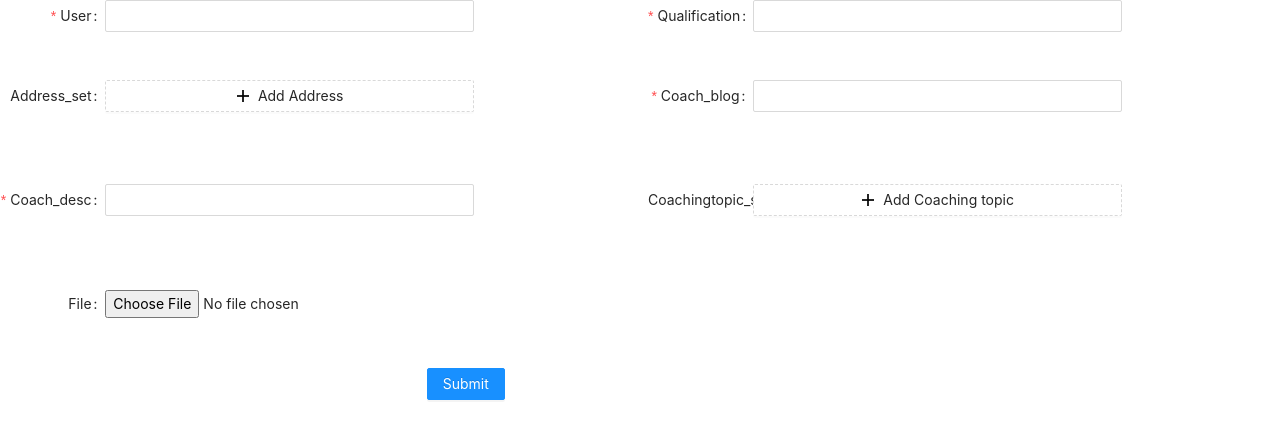
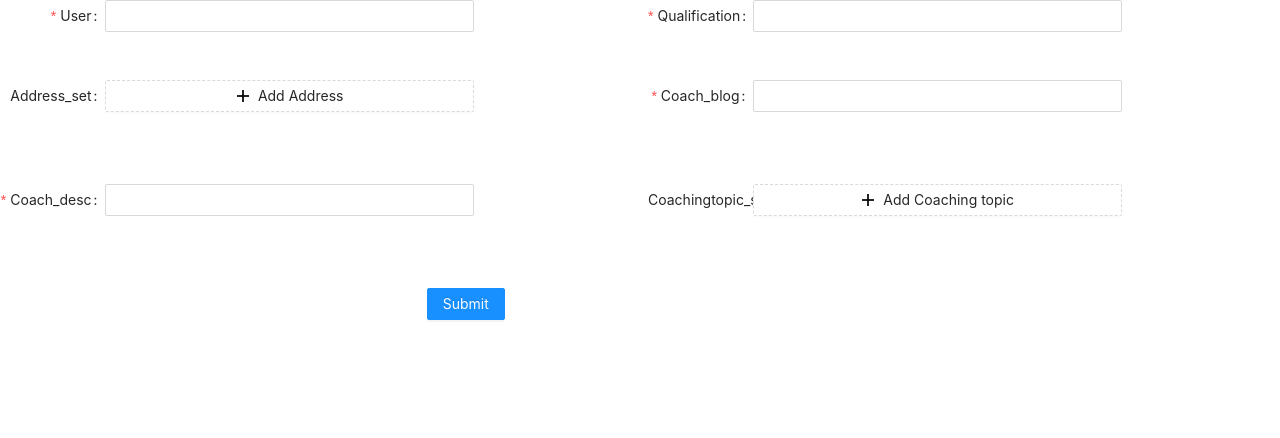
Before and after one commit to Lalithsaran99/Coach, a React (Create React App) app: page / in a window 1280 px wide. Shown: the top 438 px of the page. Built offline with nearby package versions, Linux system fonts and the light colour scheme.

Commit message:
fire commit

```diff
--- a/src/App.jsx
+++ b/src/App.jsx
@@ -1,6 +1,5 @@
 import React from 'react';
 import 'antd/dist/antd.css';
-import {app} from './base';
 import './index.css';
 import { Form, Input, Button, Row, Col } from 'antd';
 import { MinusCircleOutlined, PlusOutlined } from '@ant-design/icons';
@@ -27,16 +26,6 @@ const Demo = () => {
   const onFinish = values => {
     console.log('Received values of form:', values);
   };
-
-  const onChange = (e) => {
-    const file = e.target.files[0];
-    const storageRef = app.storage().ref()
-    const fileRef = storageRef.child(file.name)
-    fileRef.put(file).then(() => {
-      console.log("Uploaded a file")
-    })
-  }
-
   return (
     <>
       <Form form={form} {...layout} onFinish={onFinish} autoComplete="on">
@@ -275,11 +264,6 @@ const Demo = () => {
               </Form.List>
             </Form.Item>
           </Col>
-          <Col xs={24} sm={24} md={12}>
-            <Form.Item label="File">
-            <input type="file" onChange={onChange}/>
-            </Form.Item>
-          </Col>
           <Col xs={24} sm={24} md={24}>
             <Form.Item {...tailLayout}>
               <Button type="primary"  {...tailLayout} htmlType="submit">
--- a/src/base.js
+++ /dev/null
@@ -1,14 +0,0 @@
-import * as firebase from "firebase/app";
-import "firebase/storage";
-const firebaseConfig = {
-    apiKey: "AIzaSyDW17T1Vdz3IorwYGD_WRvGan9_Ac30I_Y",
-    authDomain: "fir-be199.firebaseapp.com",
-    projectId: "fir-be199",
-    storageBucket: "fir-be199.appspot.com",
-    messagingSenderId: "46861278484",
-    appId: "1:46861278484:web:135315a8f5fe2897973601",
-    measurementId: "G-BJXTQGKMPQ"
-  };
-
-
-  export const app = firebase.initializeApp(firebaseConfig);
```
Also changed, not shown: firebase.json (added), 1 other file (tests, documents, lock files or other folders).
